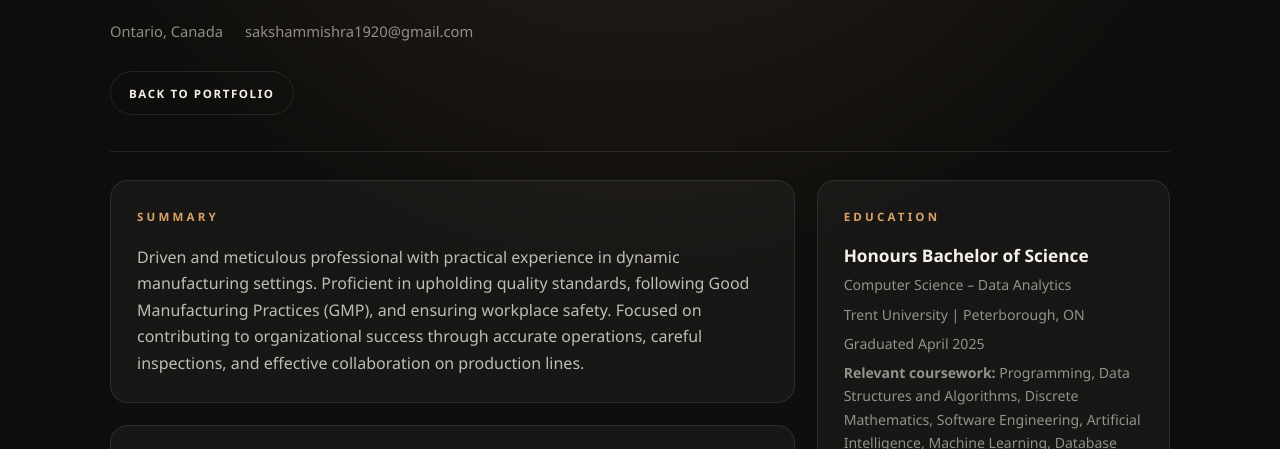
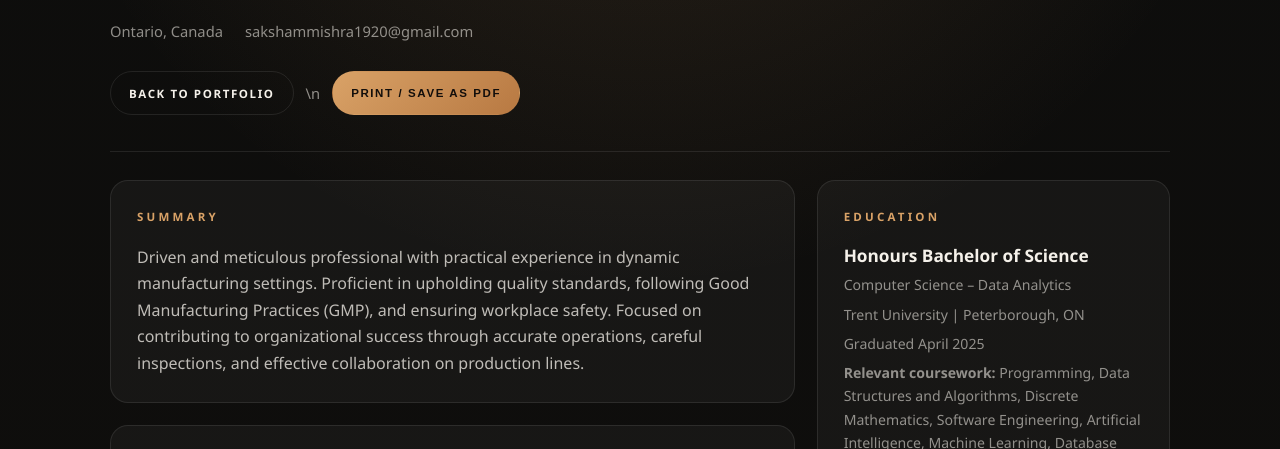
Before and after one commit to sakshamm123/my_photography_portfolio, a plain HTML site: page resume.html in a window 1280 px wide. Shown: the part 344-793 px from the top of the page. Drawn offline with Linux system fonts and the light colour scheme.

Commit message:
Add print-friendly resume action

```diff
--- a/resume.html
+++ b/resume.html
@@ -429,7 +429,7 @@
                 <a href="mailto:sakshammishra1920@gmail.com">sakshammishra1920@gmail.com</a>
             </div>
             <div class="resume-actions">
-                <a class="button" href="portfolio.html">Back to portfolio</a>
+                <a class="button" href="portfolio.html">Back to portfolio</a>\n                <button class="button button-primary" type="button" onclick="window.print()">Print / Save as PDF</button>
             </div>
         </header>
 
```
